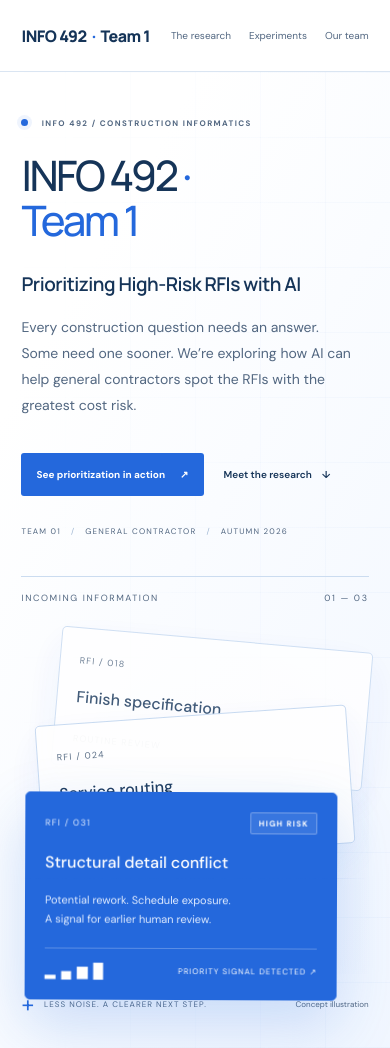
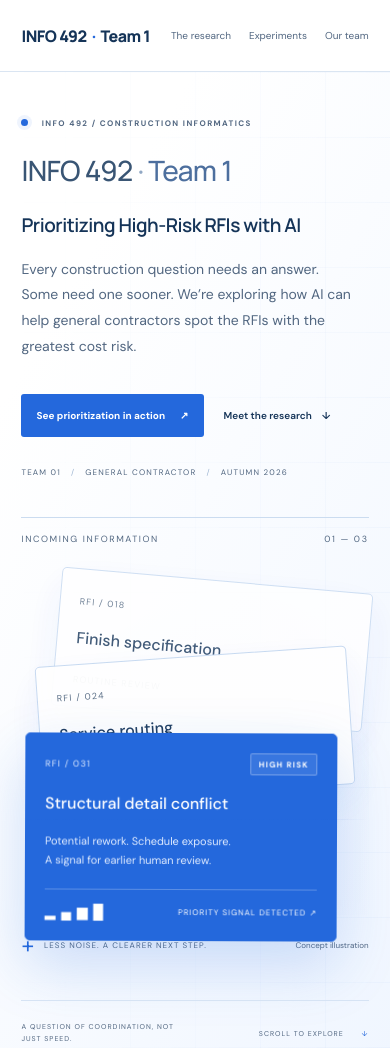
Before and after one commit to LazyDonuts/info492, a plain HTML site: page index.html in a window 390 px wide. Shown: the top 1048 px of the page. Drawn offline with Linux system fonts and the light colour scheme.

Commit message:
Soften hero title typography and color

```diff
--- a/css/style.css
+++ b/css/style.css
@@ -196,14 +196,15 @@ h3 {
   color: var(--muted);
 }
 .hero h1 {
-  font-size: clamp(46px, 5.7vw, 80px);
-  line-height: 1.08;
-  letter-spacing: -4px;
-  margin: 30px 0 27px;
+  font-size: clamp(34px, 3.3vw, 46px);
+  line-height: 1.25;
+  letter-spacing: -1.1px;
+  margin: 32px 0 24px;
   font-weight: 500;
+  color: #395574;
 }
 .hero h1 > span {
-  color: var(--blue);
+  color: #4d6f9e;
 }
 .hero-description {
   font-size: 15px;
@@ -1098,8 +1099,8 @@ h3 {
     gap: 20px;
   }
   .hero h1 {
-    font-size: 55px;
-    letter-spacing: -2.8px;
+    font-size: 34px;
+    letter-spacing: -0.8px;
   }
   .hero-description {
     font-size: 13px;
@@ -1188,9 +1189,9 @@ h3 {
     min-height: auto;
   }
   .hero h1 {
-    font-size: clamp(42px, 9vw, 65px);
+    font-size: clamp(28px, 7vw, 38px);
     margin-top: 24px;
-    letter-spacing: -2.5px;
+    letter-spacing: -0.7px;
   }
   .hero-description {
     font-size: 14px;
@@ -1493,7 +1494,7 @@ h3 {
   max-width: 480px;
 }
 .hero h1 .title-separator {
-  color: var(--blue);
+  color: #91a8c4;
 }
 @media (max-width: 720px) {
   .hero-subtitle {
--- a/index.html
+++ b/index.html
@@ -35,9 +35,7 @@
             <span class="live-dot"></span> INFO 492 / CONSTRUCTION INFORMATICS
           </p>
           <h1 id="hero-title">
-            INFO 492 <span class="title-separator">·</span><br /><span
-              >Team 1</span
-            >
+            INFO 492 <span class="title-separator">·</span> <span>Team 1</span>
           </h1>
           <p class="hero-subtitle">Prioritizing High-Risk RFIs with AI</p>
           <p class="hero-description">
```
